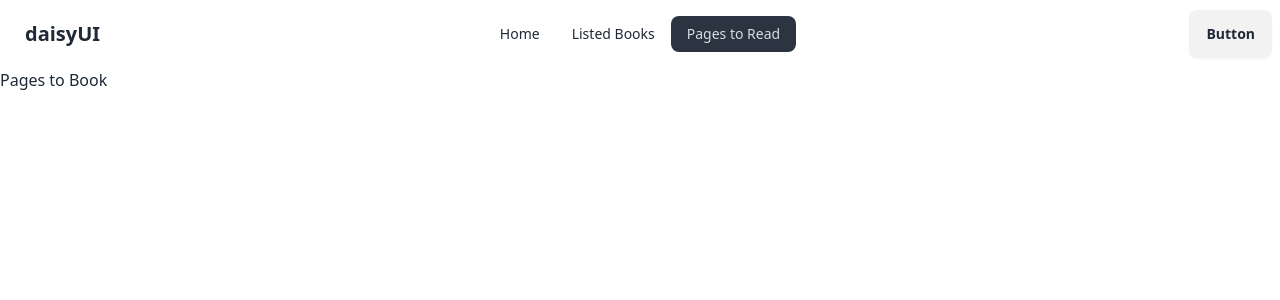
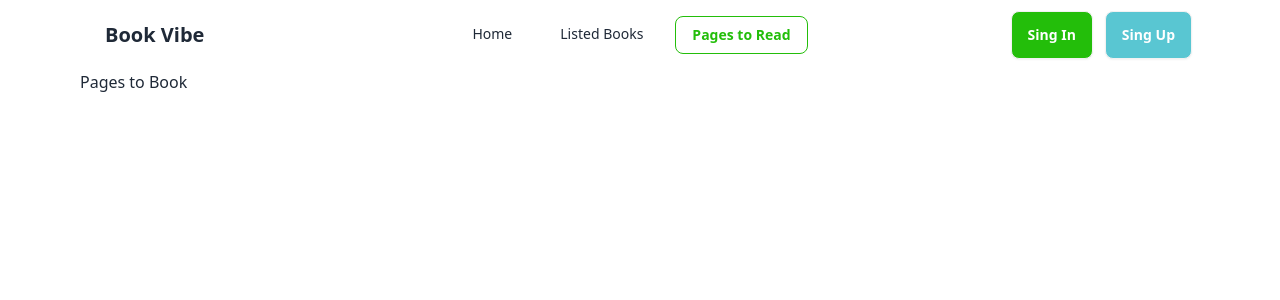
Before and after one commit to kalidashodekare14/book-vibe, a React (Vite) app: page /pages_to_book in a window 1280 px wide. Shown: the top 300 px of the page. Built offline with nearby package versions, Linux system fonts and the light colour scheme.

Commit message:
Assignment Project

```diff
--- a/src/Components/Header/Header.jsx
+++ b/src/Components/Header/Header.jsx
@@ -4,9 +4,27 @@ import { NavLink } from 'react-router-dom';
 const Header = () => {
 
     const links = <>
-        <li><NavLink to="/">Home</NavLink></li>
-        <li><NavLink to="/list_book">Listed Books</NavLink></li>
-        <li><NavLink to="/pages_to_book">Pages to Read</NavLink></li>
+        <li className='mr-4'>
+            <NavLink
+                to="/"
+                className={({ isActive, isPending }) =>
+                    isPending ? "pending" : isActive ? "border border-b font-bold text-[#23BE0A] border-[#23BE0A]" : ""
+                }
+            >Home</NavLink></li>
+        <li className='mr-4' >
+            <NavLink
+                to="/list_book"
+                className={({ isActive, isPending }) =>
+                    isPending ? "pending" : isActive ? "border border-b font-bold text-[#23BE0A] border-[#23BE0A]" : ""
+                }
+            >Listed Books</NavLink></li>
+        <li className='mr-4'>
+            <NavLink
+                to="/pages_to_book"
+                className={({ isActive, isPending }) =>
+                    isPending ? "pending" : isActive ? "border border-b font-bold text-[#23BE0A] border-[#23BE0A]" : ""
+                }
+            >Pages to Read</NavLink></li>
     </>
 
     return (
@@ -20,15 +38,16 @@ const Header = () => {
                         {links}
                     </ul>
                 </div>
-                <a className="btn btn-ghost text-xl">daisyUI</a>
+                <a className="btn btn-ghost text-xl">Book Vibe</a>
             </div>
             <div className="navbar-center hidden lg:flex">
                 <ul className="menu menu-horizontal px-1">
                     {links}
                 </ul>
             </div>
-            <div className="navbar-end">
-                <a className="btn">Button</a>
+            <div className="navbar-end space-x-3">
+                <a className="btn text-white bg-[#23BE0A]">Sing In</a>
+                <a className="btn text-white bg-[#59C6D2]">Sing Up</a>
             </div>
         </div>
     );
--- a/src/Components/Root/Root.jsx
+++ b/src/Components/Root/Root.jsx
@@ -3,7 +3,7 @@ import Header from "../Header/Header";
 
 const Root = () => {
     return (
-        <div>
+        <div className="lg:mx-20">
             <Header></Header>
             <Outlet></Outlet>
         </div>
```
Also changed, not shown: src/assets/image.png (added).
